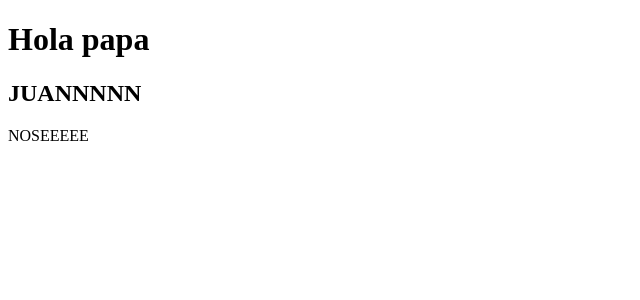
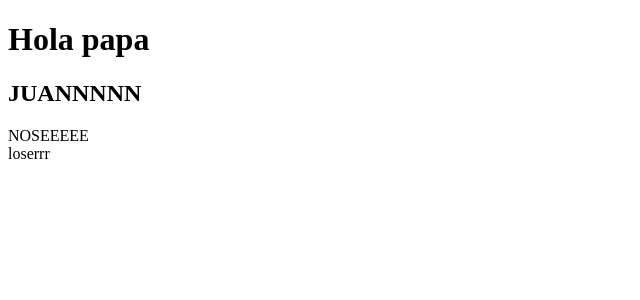
Before and after one commit to Kaas720/EcuaFlims, an Angular app: page / in a window 1280 px wide. Shown: the top 300 px of the page, without its empty margins (0-640 px from the left). Built offline with nearby package versions, Linux system fonts and the light colour scheme.

Commit message:
Update app.component.html

```diff
--- a/src/app/app.component.html
+++ b/src/app/app.component.html
@@ -1,3 +1,4 @@
 <h1>Hola papa</h1>
 <h2>JUANNNNN</h2>
 <div>NOSEEEEE</div>
+<div>loserrr</div>
```
